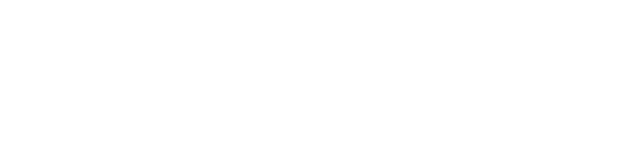
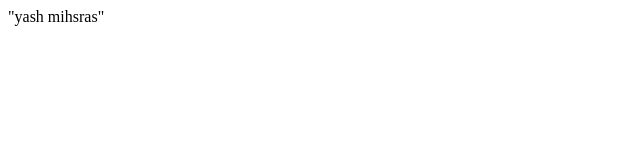
Before and after one commit to yash547/gitdata, a plain HTML site: page adcc.html in a window 1280 px wide. Shown: the whole page, without its empty margins (0-640 px from the left). Drawn offline with Linux system fonts and the light colour scheme.

Commit message:
new data added

```diff
--- a/adcc.html
+++ b/adcc.html
@@ -7,6 +7,6 @@
     <title>Document</title>
 </head>
 <body>
-
+    "yash mihsras"
 </body>
 </html>
```
